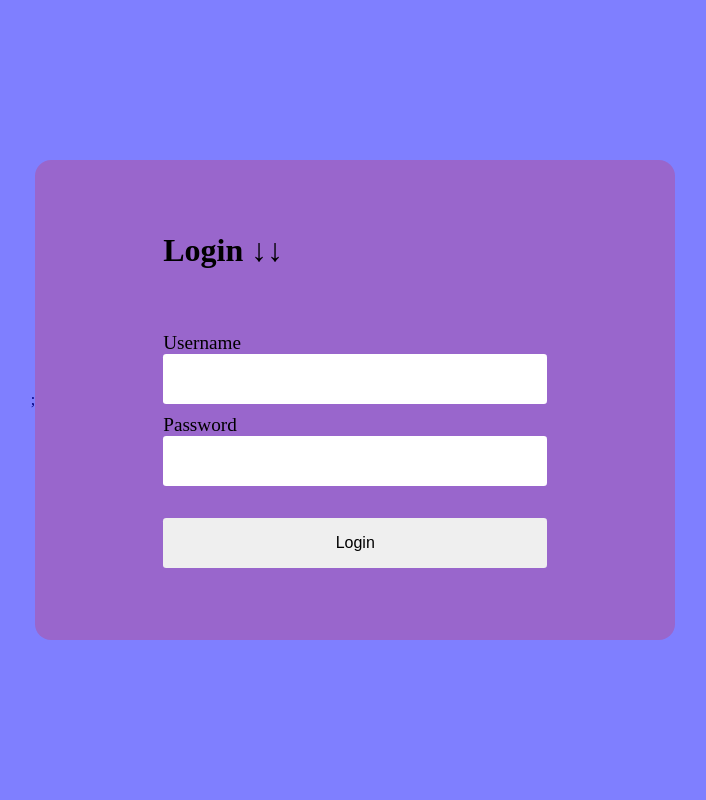
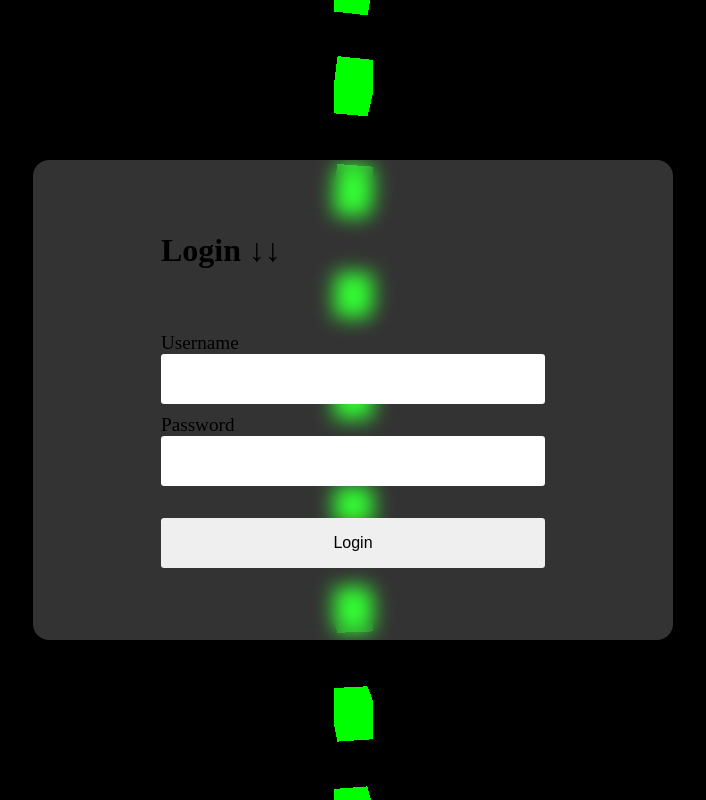
Before and after one commit to User2573/p5app, a plain HTML site: page index.html in a window 1280 px wide. Shown: the whole page, without its empty margins (287-993 px from the left). Drawn offline with nearby package versions, Linux system fonts and the light colour scheme.

Commit message:
three cubes background working

```diff
--- a/index.html
+++ b/index.html
@@ -8,7 +8,6 @@
     <script type="module" src="main.js"></script>
 </head>
 <body>
-    <canvas id="canvas"></canvas>;
     <main>
     <div>
         <h1>Login &darr;&darr;</h1>
--- a/main.js
+++ b/main.js
@@ -1,2 +1,42 @@
-import * as THREE from 'https://unpkg.com/three@0.157.0/build/three.module.min.js';
-const canvas = document.getElementById('canvas');
+import * as THREE from 'https://unpkg.com/three@0.157.0/build/three.module.js';
+const scene = new THREE.Scene();
+const camera = new THREE.PerspectiveCamera( 75, window.innerWidth / window.innerHeight, 0.1, 1000 );
+const renderer = new THREE.WebGLRenderer();
+renderer.setSize(window.innerWidth, window.innerHeight);
+renderer.setPixelRatio(window.devicePixelRatio)
+document.body.appendChild(renderer.domElement);
+window.addEventListener('resize', () => {
+    camera.aspect = window.innerWidth / window.innerHeight
+    camera.updateProjectionMatrix()
+
+    renderer.setSize(window.innerWidth, window.innerHeight);
+    renderer.setPixelRatio(window.devicePixelRatio);
+})
+
+
+
+
+
+const material = new THREE.MeshBasicMaterial({ color: 0x00ff00 });
+const group = new THREE.Group();
+for (const _ of Array(10).keys()) {
+    const geometry = new THREE.BoxGeometry(1,1,1);
+    const mesh = new THREE.Mesh(geometry, material);
+    mesh.position.set(0, 15-3*_, 0);
+    group.add(mesh);
+}
+scene.add(group);
+
+function animate() {
+    camera.position.z = 15;
+
+    for (const obj of group.children) {
+        obj.rotation.x += 0.01;
+        obj.rotation.y += 0.01;
+    }
+
+	renderer.render(scene, camera);
+    requestAnimationFrame(animate);
+}
+
+animate();
--- a/style.css
+++ b/style.css
@@ -28,7 +28,8 @@ main {
     height: 30rem;
     border-radius: 1rem;
 
-    background: rgb(255 0 0 / .2);
+    background: rgb(255 255 255 / .2);
+    backdrop-filter: blur(10px);
 
     box-sizing: border-box;
 }
@@ -39,7 +40,7 @@ main > div {
     position: relative;
     top: 50%;
     left: 50%;
-    transform:translate(-50%,-50%);
+    transform: translate(-50%,-50%);
 
     display: flex;
     flex-flow: column nowrap;
```
